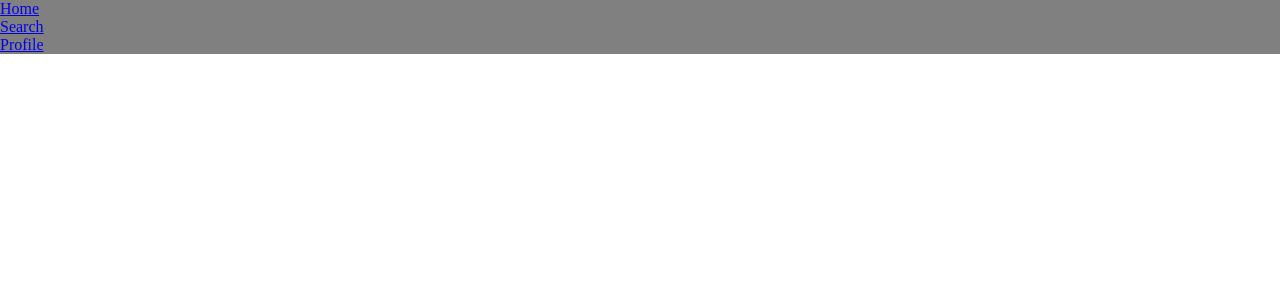
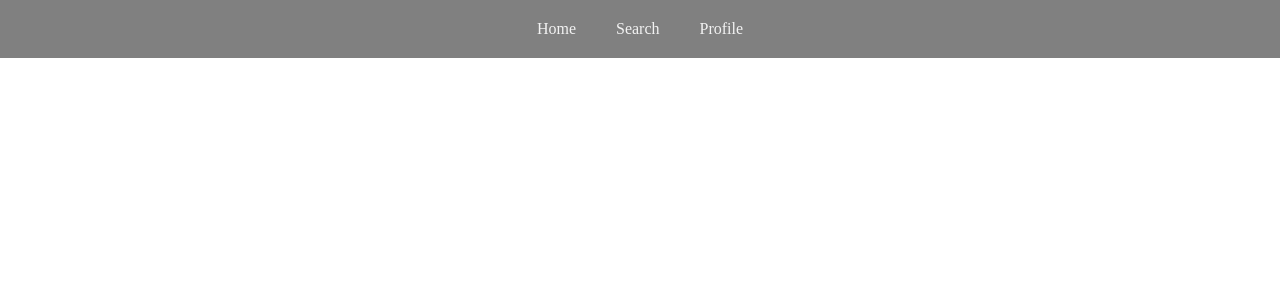
Before and after one commit to BABAROKA/mendax, a PHP site: page / in a window 1280 px wide. Shown: the top 300 px of the page. Run offline with PHP 8.4, Linux system fonts and the light colour scheme.

Commit message:
first header change

```diff
--- a/index.css
+++ b/index.css
@@ -5,6 +5,23 @@
 
 header {
     width: 100%;
-    height: 10%;
     background-color: grey;
+    display: flex;
+    justify-content: center;
+    align-items: center;
 }
+
+.nav-container {
+    display: flex;
+    align-items: center;
+    list-style: none;
+}
+
+.nav-container li {
+    padding: 20px;
+}
+
+.nav-container li a {
+    text-decoration: none;
+    color: #f2f2f2;
+}
```
